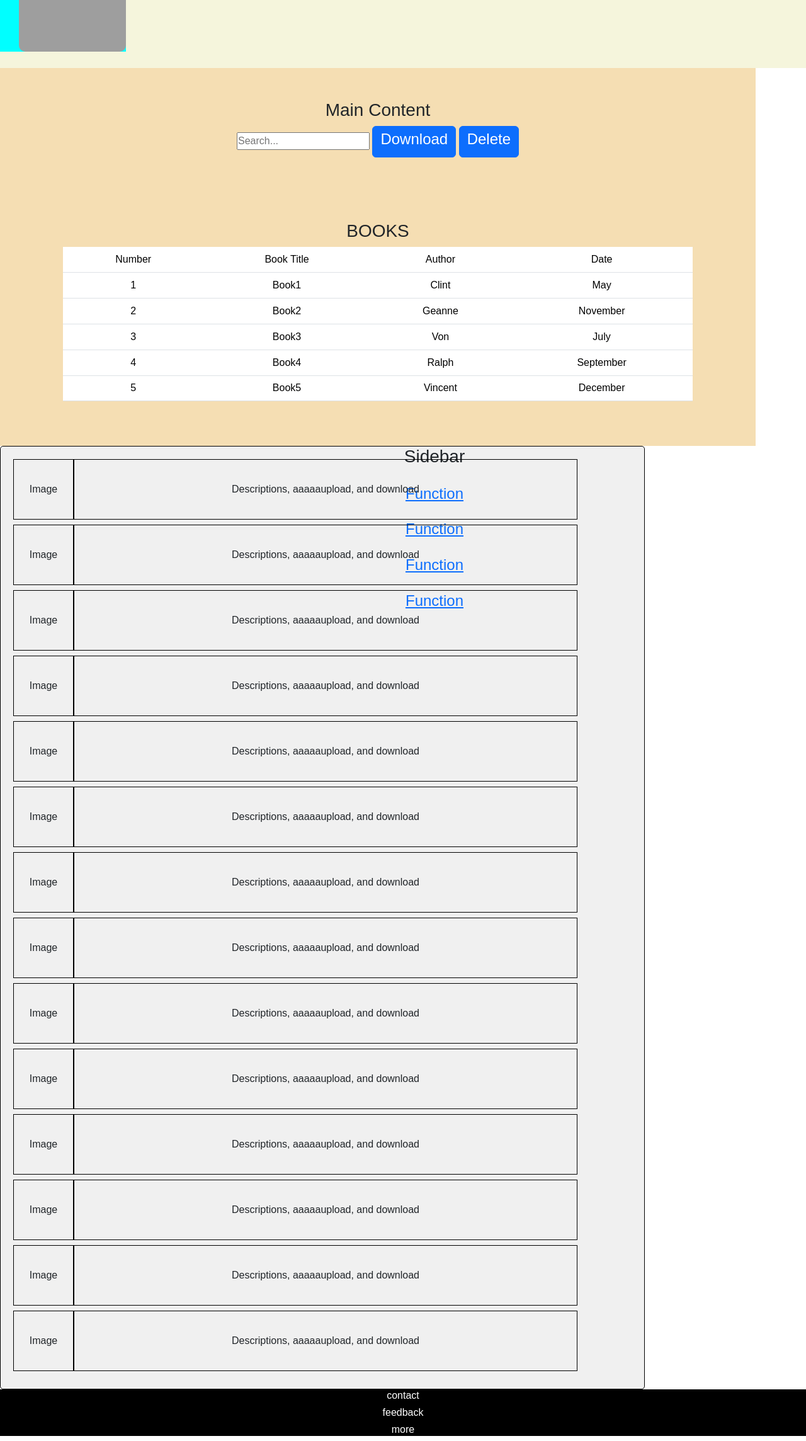
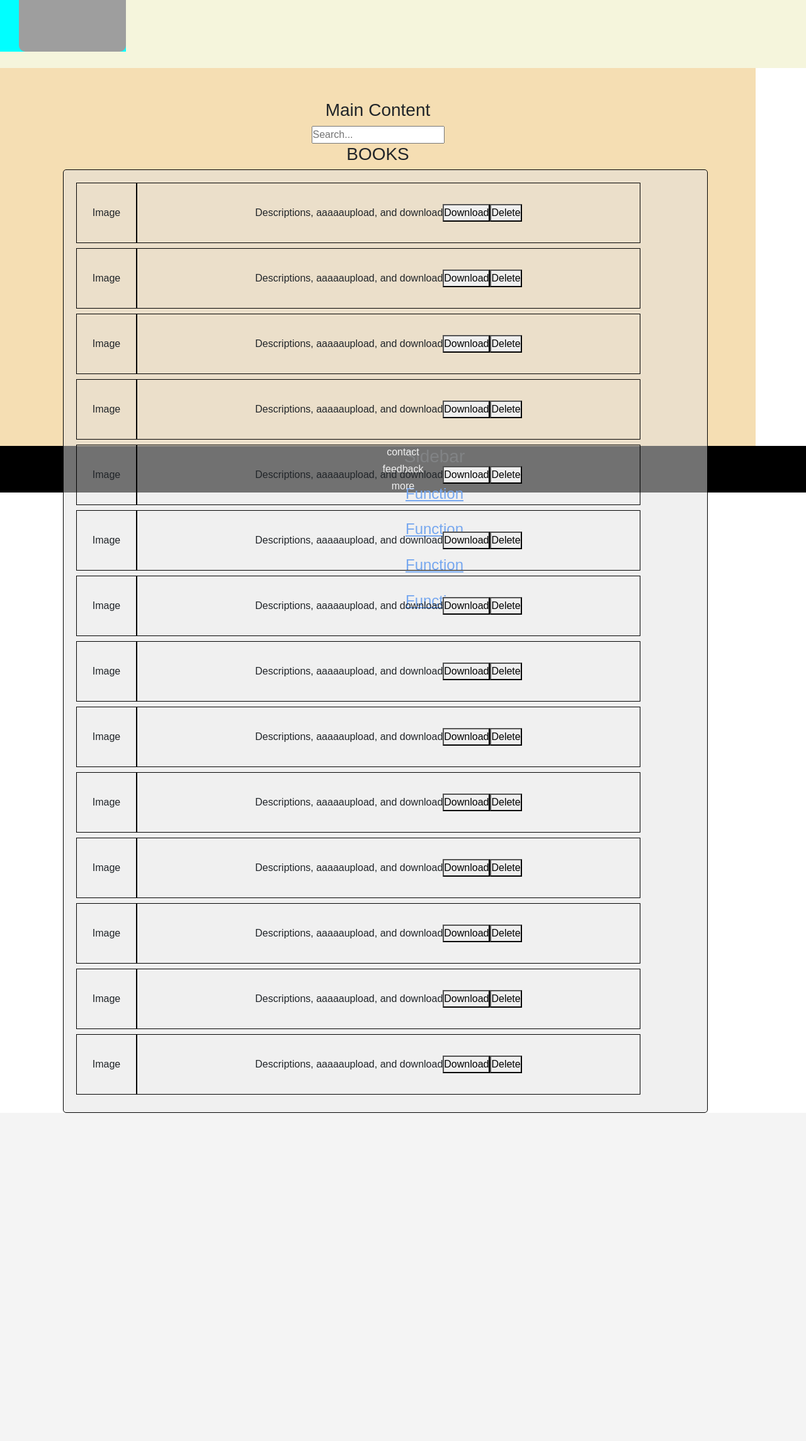
Before and after one commit to Wyverayn/phplms, a PHP site: page /user.php in a window 1280 px wide. Shown: the part 242-2530 px from the top of the page at 63% size. After the commit the page ends 2009 px from the top, so only its background shows below. Run offline with PHP 8.4, Linux system fonts and the light colour scheme; grey boxes are pictures that could not be loaded.

Commit message:
Update user.php

```diff
--- a/user.php
+++ b/user.php
@@ -11,6 +11,8 @@
     <h2>USER</h2>
 </div>
 <body>
+  <div class="body">
+         <!-- upperpart sang body ang may information -->
     <div class="info">
         <div><h4 class="text-center"><h2>Information</h2></h4></div>
         <div class="about">
@@ -24,62 +26,161 @@
 
     </div>
 
+         <div class="main-content"> <h3>Main Content</h3>
+         <input type="text" placeholder="Search...">
 
+    <!-- ang table -->
+            <h3>BOOKS</h3>
 
-         <div class="main-content"> <h3>Main Content</h3>
-         <div class="tablefunctions">
-            <input type="text" placeholder="Search...">
-            <a href="#" class="btn btn-primary"><h4>Download</h4></a>
-            <a href="#" class="btn btn-primary"><h4>Delete</h4></a>
-         </div>
-
-            <h3>BOOKS</h3>
-                        <table class="table">
-                <thead>
-                    <tr>
-                    <th scope="col">Number</th>
-                    <th scope="col">Book Title</th>
-                    <th scope="col">Author</th>
-                    <th scope="col">Date</th>
+            <div class="des-test">
+            <table class="tab-des-test">
+              <tbody>
+                <tr class="tr-test">
+                  <td class="td-test-image">
+                    Image
+                  </td>
+                  <td class="td-test-desc">
+                    Descriptions, aaaaaupload, and download
+                    <button type="button">Download</button>
+                    <button type="button">Delete</button>
+                  </td>
                 </tr>
-                </thead>
-                <tbody>
-                    <tr>
-                    <th scope="row">1</th>
-                    <td>Book1</td>
-                    <td>Clint</td>
-                    <td>May</td>
+                <tr class="tr-test">
+                  <td class="td-test-image">
+                    Image
+                  </td>
+                  <td class="td-test-desc">
+                    Descriptions, aaaaaupload, and download
+                    <button type="button">Download</button>
+                    <button type="button">Delete</button>
+                  </td>
                 </tr>
-                    <tr>
-                    <th scope="row">2</th>
-                    <td>Book2</td>
-                    <td>Geanne</td>
-                    <td>November</td>
+                <tr class="tr-test">
+                  <td class="td-test-image">
+                    Image
+                  </td>
+                  <td class="td-test-desc">
+                    Descriptions, aaaaaupload, and download
+                    <button type="button">Download</button>
+                    <button type="button">Delete</button>
+                  </td>
                 </tr>
-                    <tr>
-                    <th scope="row">3</th>
-                    <td>Book3</td>
-                    <td>Von</td>
-                    <td>July</td>
+                <tr class="tr-test">
+                  <td class="td-test-image">
+                    Image
+                  </td>
+                  <td class="td-test-desc">
+                    Descriptions, aaaaaupload, and download
+                    <button type="button">Download</button>
+                    <button type="button">Delete</button>
+                  </td>
                 </tr>
-                    <tr>
-                    <th scope="row">4</th>
-                    <td>Book4</td>
-                    <td>Ralph</td>
-                    <td>September</td>
+                <tr class="tr-test">
+                  <td class="td-test-image">
+                    Image
+                  </td>
+                  <td class="td-test-desc">
+                    Descriptions, aaaaaupload, and download
+                    <button type="button">Download</button>
+                    <button type="button">Delete</button>
+                  </td>
                 </tr>
-                    <tr>
-                    <tr>
-                    <th scope="row">5</th>
-                    <td>Book5</td>
-                    <td>Vincent</td>
-                    <td>December</td>
+                <tr class="tr-test">
+                  <td class="td-test-image">
+                    Image
+                  </td>
+                  <td class="td-test-desc">
+                    Descriptions, aaaaaupload, and download
+                    <button type="button">Download</button>
+                    <button type="button">Delete</button>
+                  </td>
                 </tr>
-                    <tr>
+                <tr class="tr-test">
+                  <td class="td-test-image">
+                    Image
+                  </td>
+                  <td class="td-test-desc">
+                    Descriptions, aaaaaupload, and download
+                    <button type="button">Download</button>
+                    <button type="button">Delete</button>
+                  </td>
+                </tr>
+                <tr class="tr-test">
+                  <td class="td-test-image">
+                    Image
+                  </td>
+                  <td class="td-test-desc">
+                    Descriptions, aaaaaupload, and download
+                    <button type="button">Download</button>
+                    <button type="button">Delete</button>
+                  </td>
+                </tr>
+                <tr class="tr-test">
+                  <td class="td-test-image">
+                    Image
+                  </td>
+                  <td class="td-test-desc">
+                    Descriptions, aaaaaupload, and download
+                    <button type="button">Download</button>
+                    <button type="button">Delete</button>
+                  </td>
+                </tr>
+                <tr class="tr-test">
+                  <td class="td-test-image">
+                    Image
+                  </td>
+                  <td class="td-test-desc">
+                    Descriptions, aaaaaupload, and download
+                    <button type="button">Download</button>
+                    <button type="button">Delete</button>
+                  </td>
+                </tr>
+                <tr class="tr-test">
+                  <td class="td-test-image">
+                    Image
+                  </td>
+                  <td class="td-test-desc">
+                    Descriptions, aaaaaupload, and download
+                    <button type="button">Download</button>
+                    <button type="button">Delete</button>
+                  </td>
+                </tr>
+                <tr class="tr-test">
+                  <td class="td-test-image">
+                    Image
+                  </td>
+                  <td class="td-test-desc">
+                    Descriptions, aaaaaupload, and download
+                    <button type="button">Download</button>
+                    <button type="button">Delete</button>
+                  </td>
+                </tr>
+                <tr class="tr-test">
+                  <td class="td-test-image">
+                    Image
+                  </td>
+                  <td class="td-test-desc">
+                    Descriptions, aaaaaupload, and download
+                    <button type="button">Download</button>
+                    <button type="button">Delete</button>
+                  </td>
+                </tr>
+                <tr class="tr-test">
+                  <td class="td-test-image">
+                    Image
+                  </td>
+                  <td class="td-test-desc">
+                    Descriptions, aaaaaupload, and download
+                    <button type="button">Download</button>
+                    <button type="button">Delete</button>
+                  </td>
+                </tr>
               </tbody>
             </table>
 
           </div>
+            </div>
+            <!-- end of table -->
 
             <div class="sidebar"><h3>Sidebar</h3>
              <div class="space"></div>
@@ -99,134 +200,10 @@
                     <a href="#"><h4>Function</h4></a>
                 </div>
         </div>
-</body>
 
-
-<!-- Design testing,  delete if done-->
-
-<div class="des-test">
-            <table class="tab-des-test">
-              <tbody>
-                <tr class="tr-test">
-                  <td class="td-test-image">
-                    Image
-                  </td>
-                  <td class="td-test-desc">
-                    Descriptions, aaaaaupload, and download
-                  </td>
-                </tr>
-                <tr class="tr-test">
-                  <td class="td-test-image">
-                    Image
-                  </td>
-                  <td class="td-test-desc">
-                    Descriptions, aaaaaupload, and download
-                  </td>
-                </tr>
-                <tr class="tr-test">
-                  <td class="td-test-image">
-                    Image
-                  </td>
-                  <td class="td-test-desc">
-                    Descriptions, aaaaaupload, and download
-                  </td>
-                </tr>
-                <tr class="tr-test">
-                  <td class="td-test-image">
-                    Image
-                  </td>
-                  <td class="td-test-desc">
-                    Descriptions, aaaaaupload, and download
-                  </td>
-                </tr>
-                <tr class="tr-test">
-                  <td class="td-test-image">
-                    Image
-                  </td>
-                  <td class="td-test-desc">
-                    Descriptions, aaaaaupload, and download
-                  </td>
-                </tr>
-                <tr class="tr-test">
-                  <td class="td-test-image">
-                    Image
-                  </td>
-                  <td class="td-test-desc">
-                    Descriptions, aaaaaupload, and download
-                  </td>
-                </tr>
-                <tr class="tr-test">
-                  <td class="td-test-image">
-                    Image
-                  </td>
-                  <td class="td-test-desc">
-                    Descriptions, aaaaaupload, and download
-                  </td>
-                </tr>
-                <tr class="tr-test">
-                  <td class="td-test-image">
-                    Image
-                  </td>
-                  <td class="td-test-desc">
-                    Descriptions, aaaaaupload, and download
-                  </td>
-                </tr>
-                <tr class="tr-test">
-                  <td class="td-test-image">
-                    Image
-                  </td>
-                  <td class="td-test-desc">
-                    Descriptions, aaaaaupload, and download
-                  </td>
-                </tr>
-                <tr class="tr-test">
-                  <td class="td-test-image">
-                    Image
-                  </td>
-                  <td class="td-test-desc">
-                    Descriptions, aaaaaupload, and download
-                  </td>
-                </tr>
-                <tr class="tr-test">
-                  <td class="td-test-image">
-                    Image
-                  </td>
-                  <td class="td-test-desc">
-                    Descriptions, aaaaaupload, and download
-                  </td>
-                </tr>
-                <tr class="tr-test">
-                  <td class="td-test-image">
-                    Image
-                  </td>
-                  <td class="td-test-desc">
-                    Descriptions, aaaaaupload, and download
-                  </td>
-                </tr>
-                <tr class="tr-test">
-                  <td class="td-test-image">
-                    Image
-                  </td>
-                  <td class="td-test-desc">
-                    Descriptions, aaaaaupload, and download
-                  </td>
-                </tr>
-                <tr class="tr-test">
-                  <td class="td-test-image">
-                    Image
-                  </td>
-                  <td class="td-test-desc">
-                    Descriptions, aaaaaupload, and download
-                  </td>
-                </tr>
-              </tbody>
-            </table>
     </div>
 
-          <!-- Design testing, delete if done-->
-
-
-
+</body>
 
 <footer>
     <div class="footerdes">
```
Lines whose indentation alone changed are shown as unchanged.
